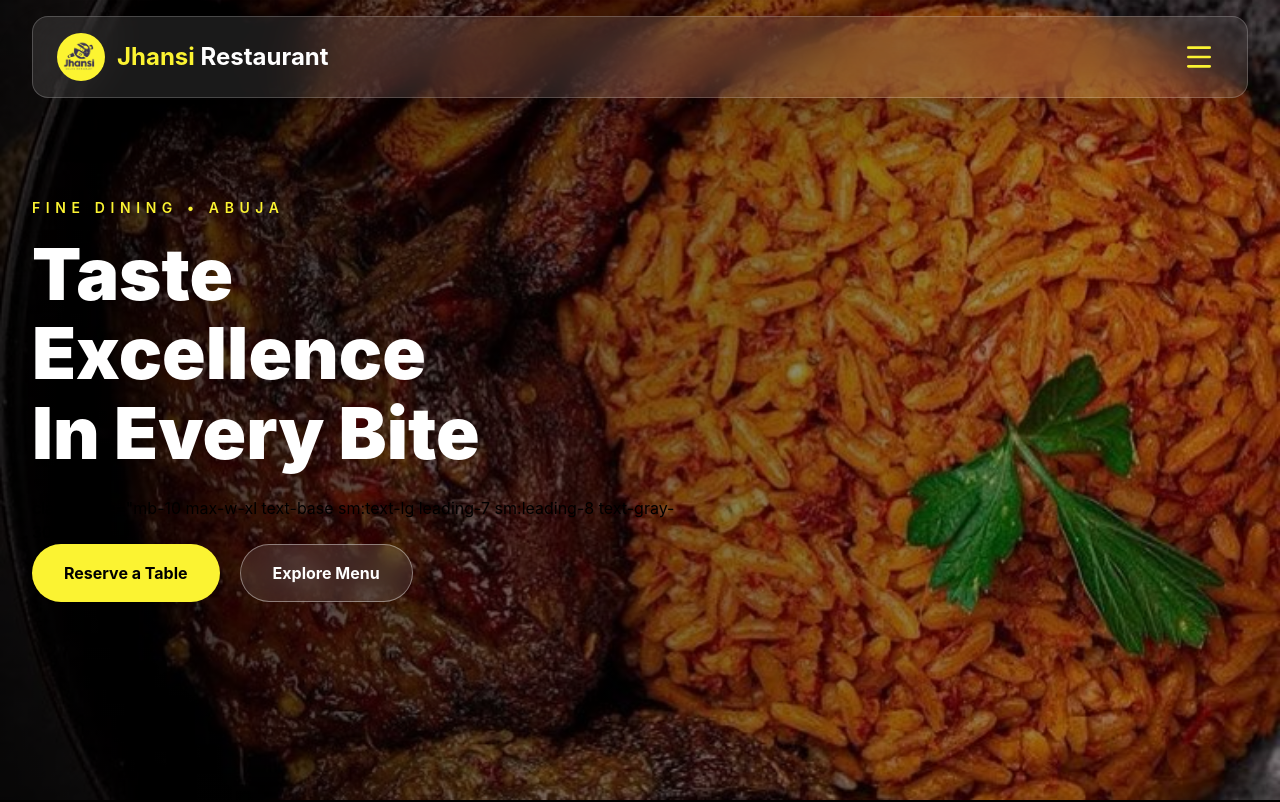
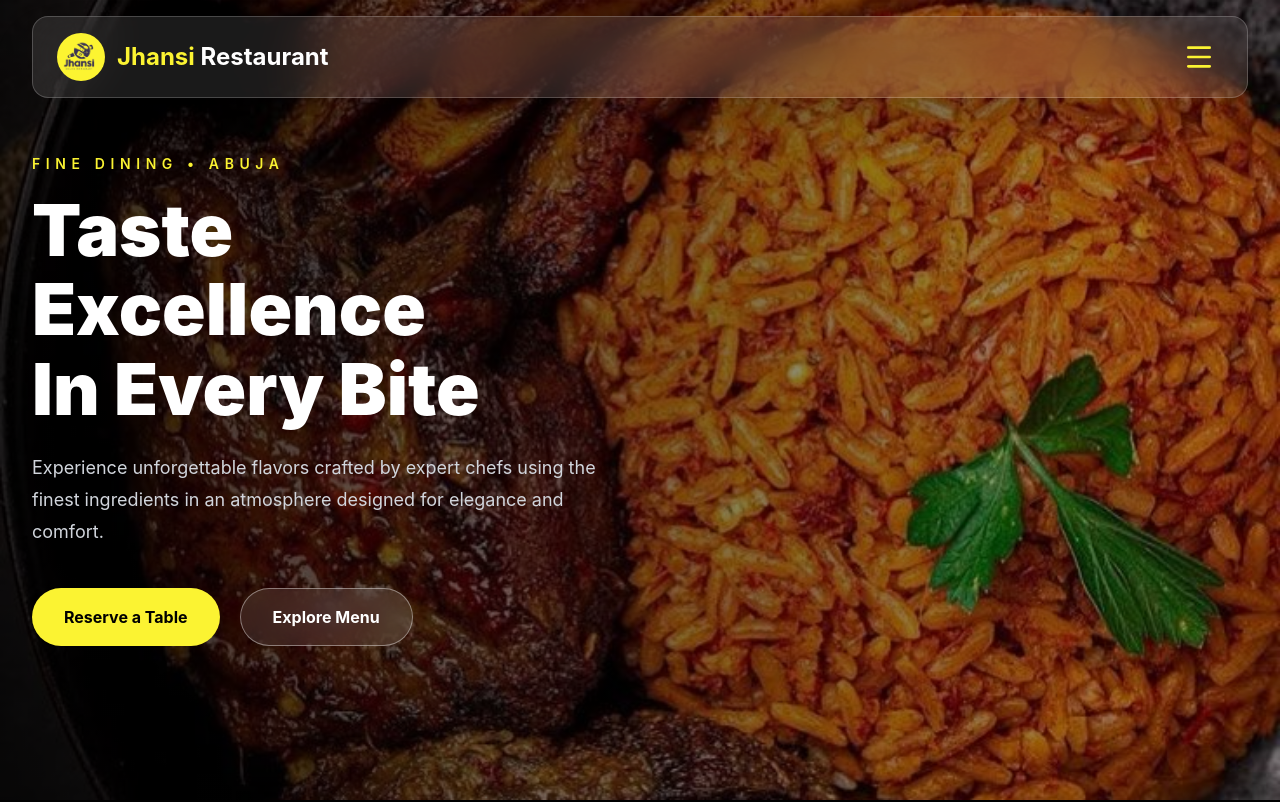
Before and after one commit to Gbolly-Stark/j-res, a React (Vite) app: page / in a window 1280 px wide. Shown: the top 802 px of the page. Built offline with nearby package versions, Linux system fonts and the light colour scheme.

Commit message:
Add files via upload

```diff
--- a/src/components/Hero.tsx
+++ b/src/components/Hero.tsx
@@ -69,8 +69,13 @@ tl.from(
   <span className="block">Excellence</span>
   <span className="block">In Every Bite</span>
 </h1>
-         className="mb-10 max-w-xl text-base sm:text-lg leading-7 sm:leading-8 text-gray-300"
-
+        <p
+  ref={paragraphRef}
+  className="mb-10 max-w-xl text-base sm:text-lg leading-7 sm:leading-8 text-gray-300"
+>
+  Experience unforgettable flavors crafted by expert chefs using the
+  finest ingredients in an atmosphere designed for elegance and comfort.
+</p>
           <div
   ref={buttonRef}
   className="flex flex-col gap-4 sm:flex-row sm:gap-5"
```
